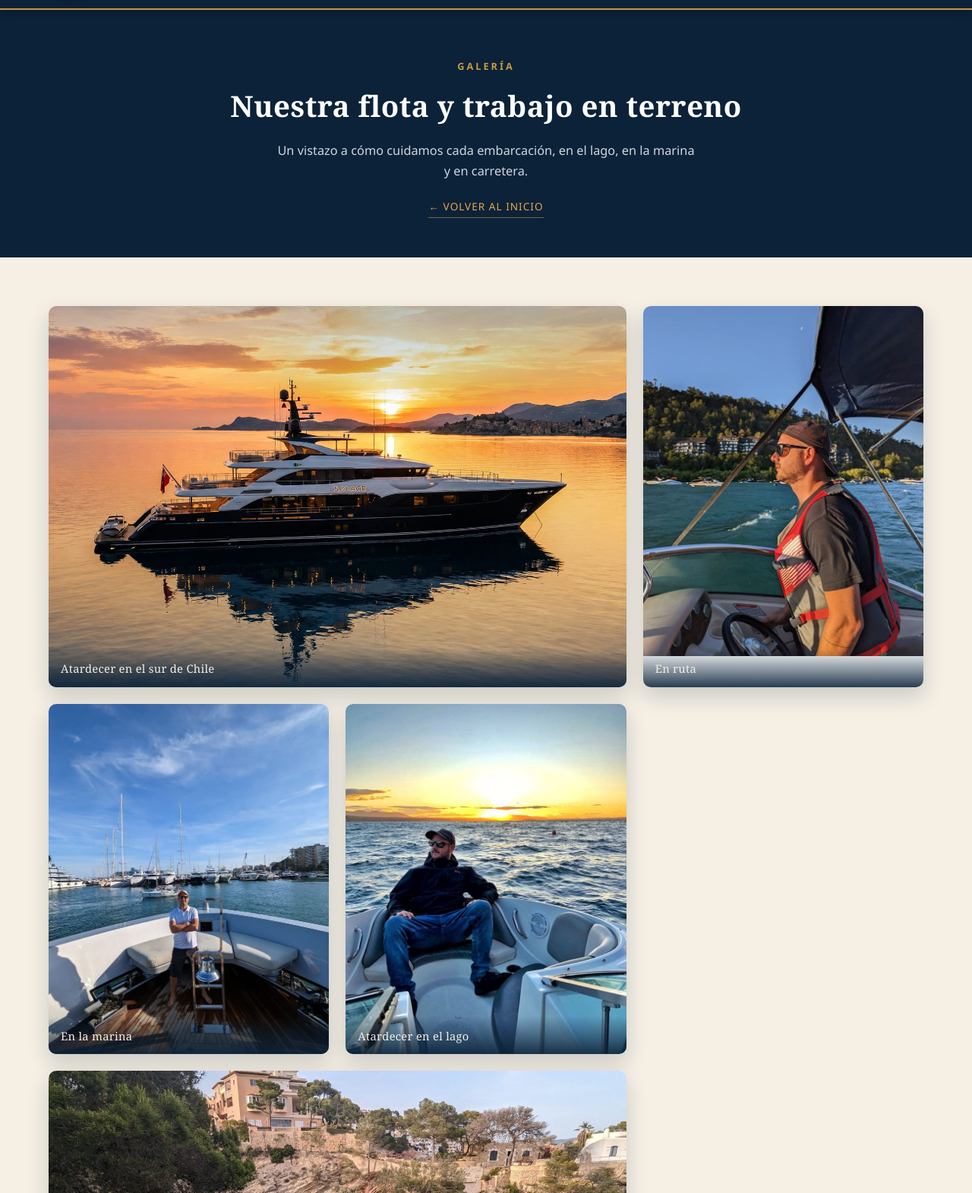
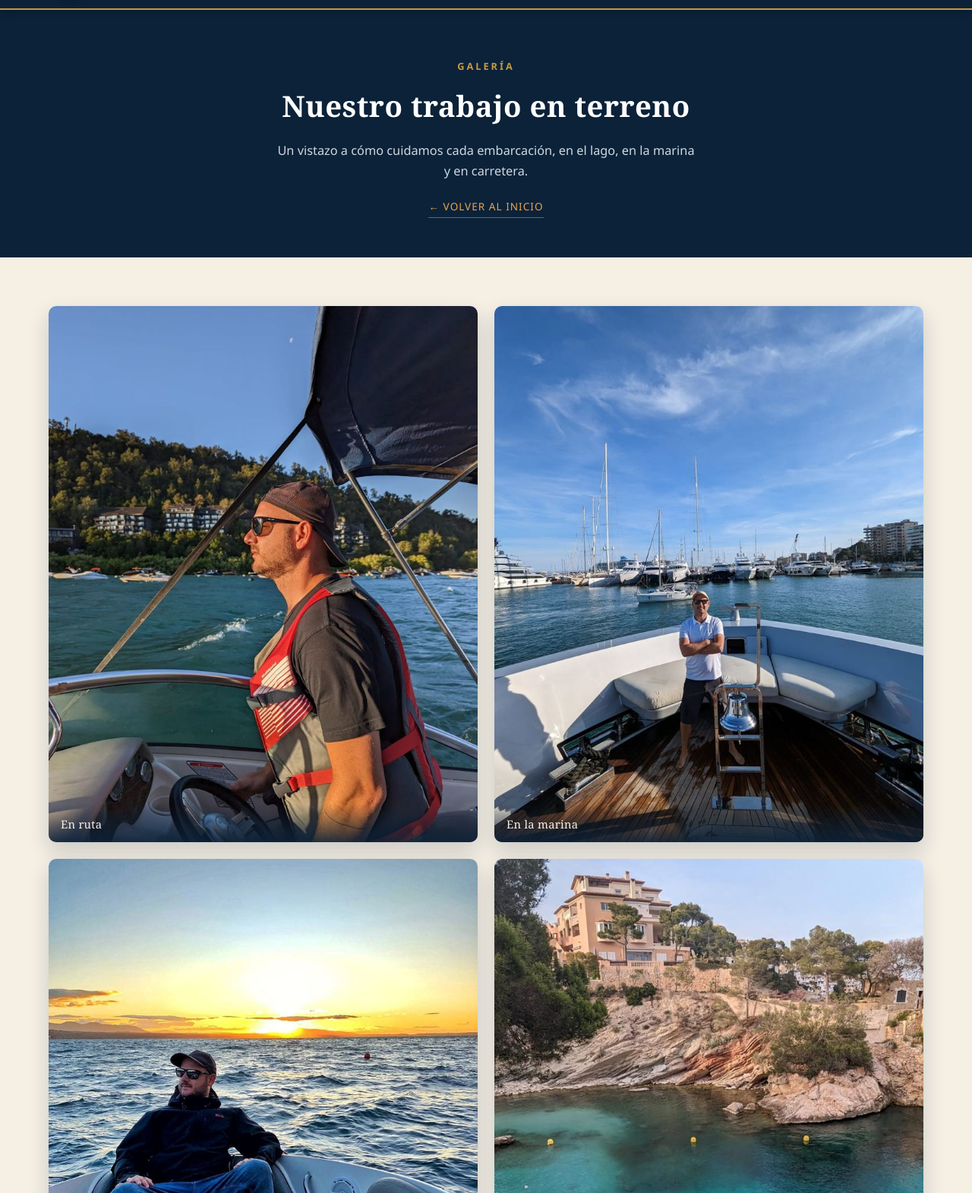
Before and after one commit to Sebastian8-bot/Nautica-Sur, a plain HTML site: page gallery.html in a window 1280 px wide. Shown: the part 69-1640 px from the top of the page at 76% size. Drawn offline with Linux system fonts and the light colour scheme.

Commit message:
Add files via upload

```diff
--- a/gallery.html
+++ b/gallery.html
@@ -4,15 +4,15 @@
 <meta charset="UTF-8">
 <meta name="viewport" content="width=device-width, initial-scale=1.0">
 <title>Galería — Náutica Sur</title>
-<meta name="description" content="Galería de fotos de Náutica Sur: nuestra flota y trabajo en terreno en el lago, la marina y en carretera, en la Región de La Araucanía.">
-<link rel="canonical" href="https://sebastian8-bot.github.io/CEO-DASHBOARD/Nautica%20sur%208/gallery.html">
+<meta name="description" content="Galería de fotos de Náutica Sur: nuestro trabajo en terreno en el lago, la marina y en carretera, en la Región de La Araucanía.">
+<link rel="canonical" href="https://www.nauticasur.cl/gallery.html">
 <link rel="icon" href="web-logo.png" type="image/png">
 <meta property="og:type" content="website">
 <meta property="og:site_name" content="Náutica Sur">
 <meta property="og:title" content="Galería — Náutica Sur">
-<meta property="og:description" content="Nuestra flota y trabajo en terreno en el lago, la marina y en carretera.">
-<meta property="og:image" content="https://sebastian8-bot.github.io/CEO-DASHBOARD/Nautica%20sur%208/web-hero.jpg">
-<meta property="og:url" content="https://sebastian8-bot.github.io/CEO-DASHBOARD/Nautica%20sur%208/gallery.html">
+<meta property="og:description" content="Nuestro trabajo en terreno en el lago, la marina y en carretera.">
+<meta property="og:image" content="https://www.nauticasur.cl/web-hero.jpg">
+<meta property="og:url" content="https://www.nauticasur.cl/gallery.html">
 <meta property="og:locale" content="es_CL">
 <style>
   :root{
@@ -74,7 +74,7 @@
   /* ===== Galería ===== */
   .gallery-section{padding:64px 0 84px}
   .gal-grid{
-    display:grid;grid-template-columns:repeat(3,1fr);gap:22px;
+    display:grid;grid-template-columns:repeat(2,1fr);gap:22px;
   }
   .gal-item{
     position:relative;border-radius:10px;overflow:hidden;cursor:pointer;
@@ -159,7 +159,7 @@
 <section class="page-head">
   <div class="container">
     <p class="section-label">Galería</p>
-    <h1>Nuestra flota y trabajo en terreno</h1>
+    <h1>Nuestro trabajo en terreno</h1>
     <p>Un vistazo a cómo cuidamos cada embarcación, en el lago, en la marina y en carretera.</p>
     <a href="index.html#inicio" class="back-link">← Volver al inicio</a>
   </div>
@@ -169,11 +169,6 @@
 <section class="gallery-section">
   <div class="container">
     <div class="gal-grid" id="galGrid">
-
-      <div class="gal-item wide" data-cap="Yate profesional navegando al atardecer">
-        <div class="ph"><img src="web-hero.jpg" alt="Yate profesional navegando al atardecer"></div>
-        <div class="gal-cap">Atardecer en el sur de Chile</div>
-      </div>
 
       <div class="gal-item" data-cap="Navegando en el lago">
         <div class="ph"><img src="web-collage1.jpg" alt="Navegando en el lago"></div>
@@ -190,7 +185,7 @@
         <div class="gal-cap">Atardecer en el lago</div>
       </div>
 
-      <div class="gal-item wide" data-cap="Puertos y marinas del sur de Chile">
+      <div class="gal-item" data-cap="Puertos y marinas del sur de Chile">
         <div class="ph"><img src="web-clientes.jpg" alt="Puertos y marinas del sur de Chile"></div>
         <div class="gal-cap">Nuestra zona de cobertura</div>
       </div>
--- a/sitemap.xml
+++ b/sitemap.xml
@@ -1,12 +1,12 @@
 <?xml version="1.0" encoding="UTF-8"?>
 <urlset xmlns="http://www.sitemaps.org/schemas/sitemap/0.9">
   <url>
-    <loc>https://sebastian8-bot.github.io/CEO-DASHBOARD/Nautica%20sur%208/index.html</loc>
+    <loc>https://www.nauticasur.cl/</loc>
     <changefreq>monthly</changefreq>
     <priority>1.0</priority>
   </url>
   <url>
-    <loc>https://sebastian8-bot.github.io/CEO-DASHBOARD/Nautica%20sur%208/gallery.html</loc>
+    <loc>https://www.nauticasur.cl/gallery.html</loc>
     <changefreq>monthly</changefreq>
     <priority>0.6</priority>
   </url>
```
Also changed, not shown: index.html (+6 -6 lines), robots.txt.
